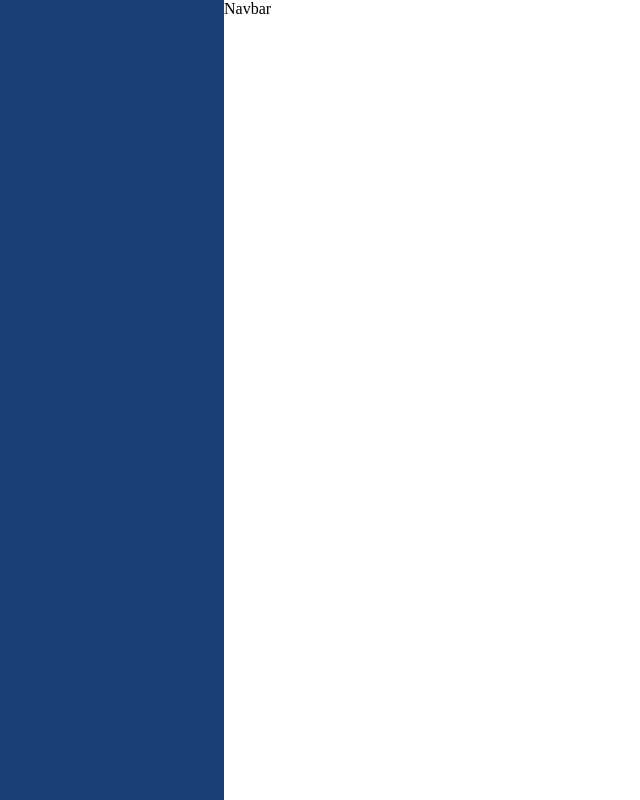
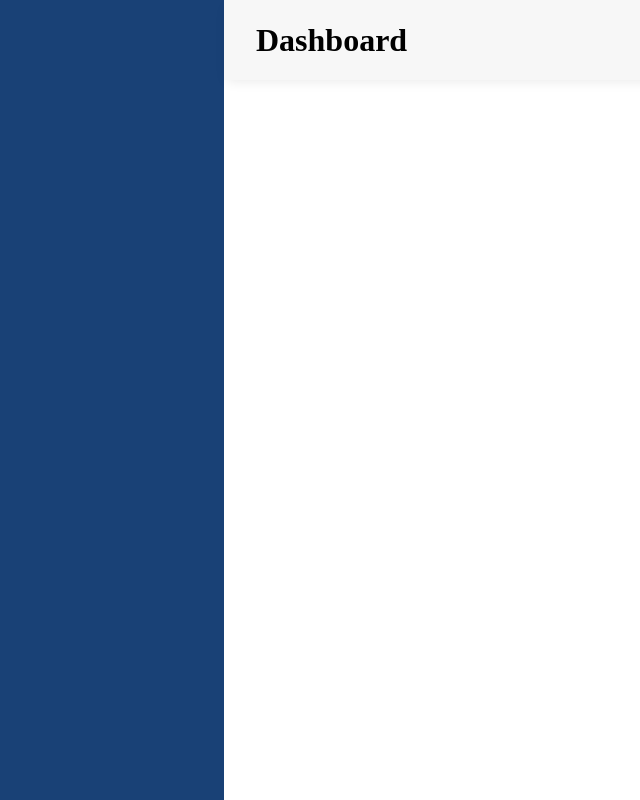
Before and after one commit to affangitty/JetSetMed, a React (Vite) app: page / in a window 1280 px wide. Shown: the whole page, without its empty margins (0-640 px from the left). Built offline with nearby package versions, Linux system fonts and the light colour scheme.

Commit message:
feat: add navbar

```diff
--- a/src/Pages/Dashboard/Dashboard.css
+++ b/src/Pages/Dashboard/Dashboard.css
@@ -2,3 +2,7 @@
     display: flex;
     height: 100vh;
 }
+.right-half{
+    height: 10vh;
+    width: 82.5%;
+}
--- a/src/Utilities/Navbar/Navbar.css
+++ b/src/Utilities/Navbar/Navbar.css
@@ -0,0 +1,18 @@
+.navbar{
+    background-color: #F7F7F7;
+    box-shadow: 0px 4px 11.9px -3px #00000017;
+    height: 100%;
+    width: 100%;
+    display: flex;
+    align-items: center;
+    padding-left: 2rem;
+    gap: 47.5rem;
+}
+.navbar h1{
+
+}
+.navright{
+    display: flex;
+    width: 18rem;
+    height: 78%;
+}
--- a/src/Utilities/Navbar/Navbar.jsx
+++ b/src/Utilities/Navbar/Navbar.jsx
@@ -2,7 +2,14 @@ import React from "react";
 import "./Navbar.css";
 
 const Navbar = () => {
-  return <div>Navbar</div>;
+  return <div className="navbar">
+    <h1>Dashboard</h1>
+    <div className="navright">
+      <div className="notif">
+      </div>
+      <div className="profile"></div>
+    </div>
+  </div>;
 };
 
 export default Navbar;
```
